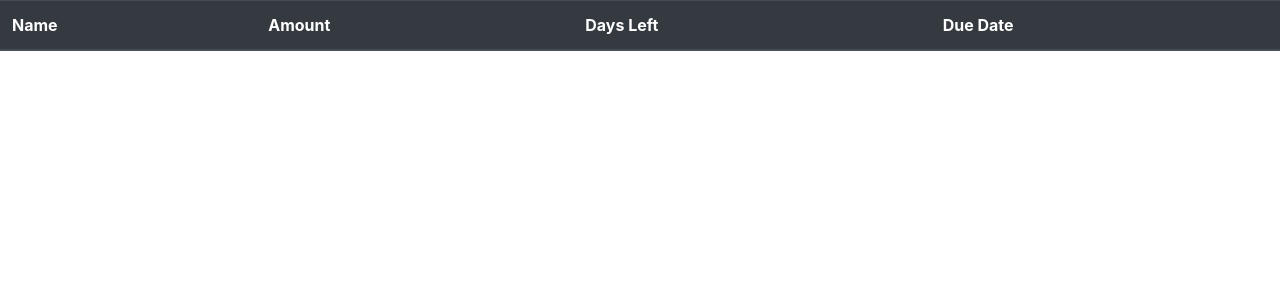
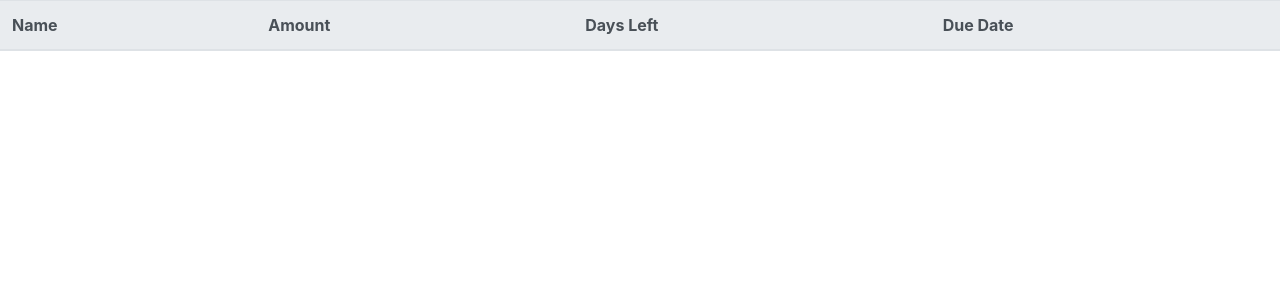
Before and after one commit to jminchew97/BillTrackerAPI, a Flask app: page /dashboard in a window 1280 px wide. Shown: the part 56-356 px from the top of the page. Run offline with Flask 2, Linux system fonts and the light colour scheme; data that the repository does not hold is empty; some libraries are stand-ins or nearby versions.

Commit message:
made dash prettier

```diff
--- a/templates/dashboard.html
+++ b/templates/dashboard.html
@@ -10,13 +10,13 @@
 
   <title>Dashboard</title>
 </head>
-<body>
+<body class="">
 <!-- load navbar -->
 <script src="../static/navbar.js"></script>
 
 
-<table class="table table-dark">
-  <thead>
+<table class="table table-hover">
+  <thead class="thead-light">
     <tr>
       <th scope="col">Name</th>
       <th scope="col">Amount</th>
```
